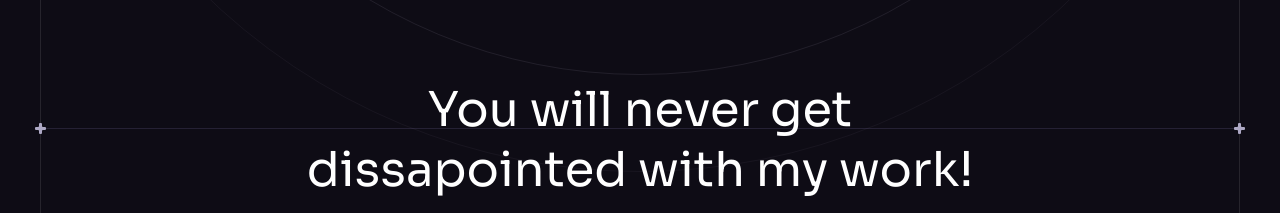
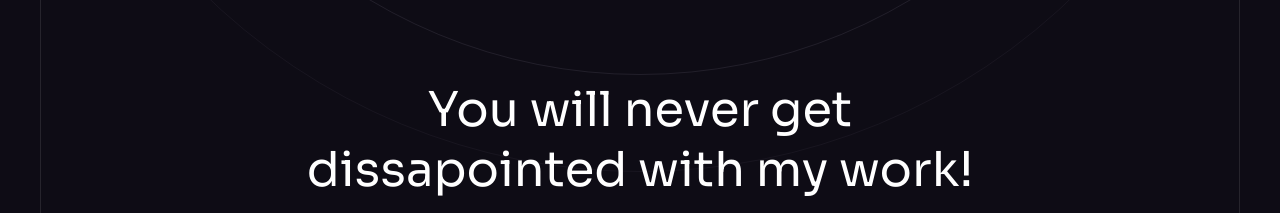
Before and after one commit to bhartik021/portfolio, a React (Vite) app: page / in a window 1280 px wide. Shown: the part 840-1053 px from the top of the page. Built offline with nearby package versions, Linux system fonts and the light colour scheme.

Commit message:
hero section updated

```diff
--- a/src/components/Hero.jsx
+++ b/src/components/Hero.jsx
@@ -49,7 +49,7 @@ const Hero = () => {
         <CompanyLogos className="hidden relative z-10 mt-20 lg:block" />
     </div>
 
-    <BottomLine/>
+    {/* <BottomLine/> */}
     </Section>
   );
 };
```
